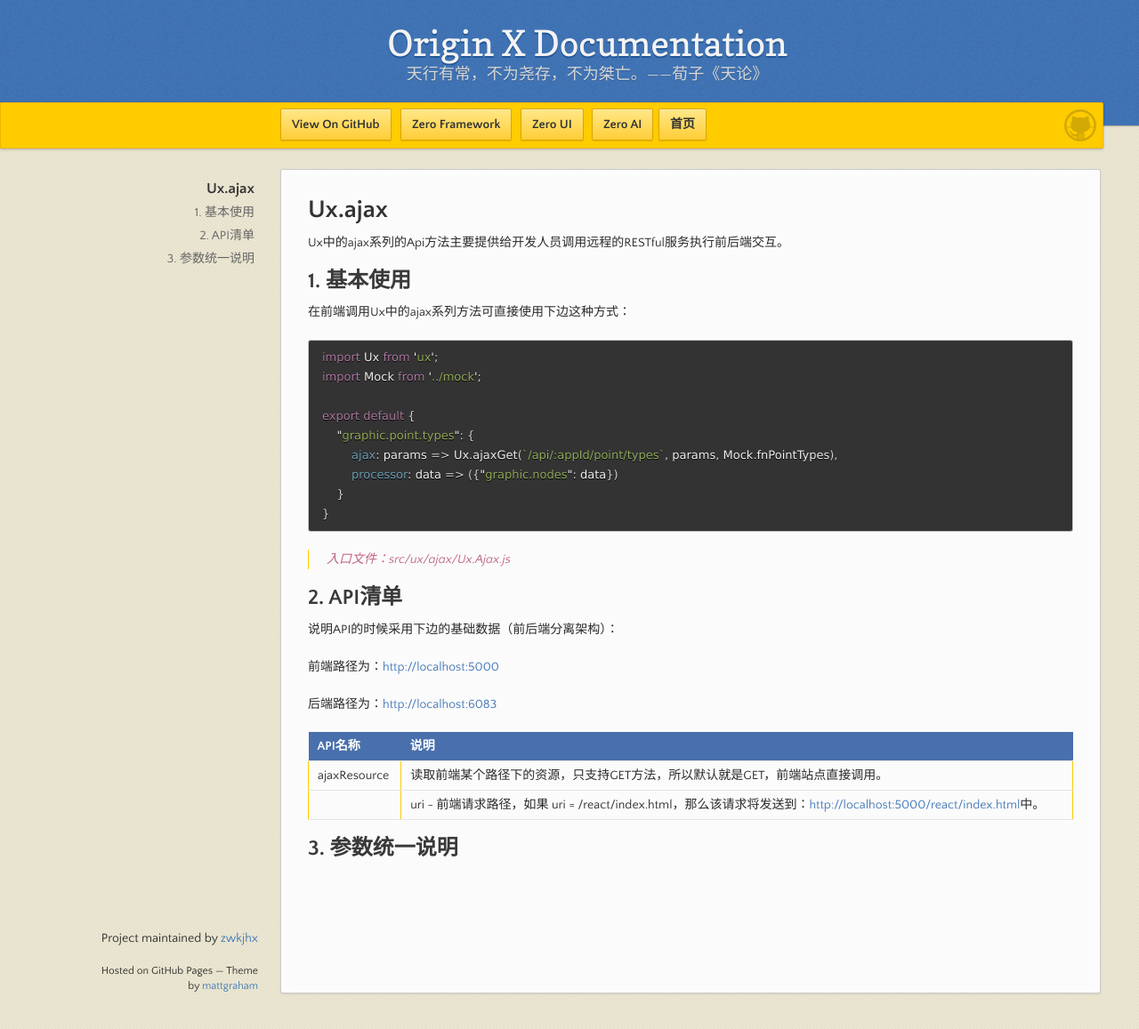
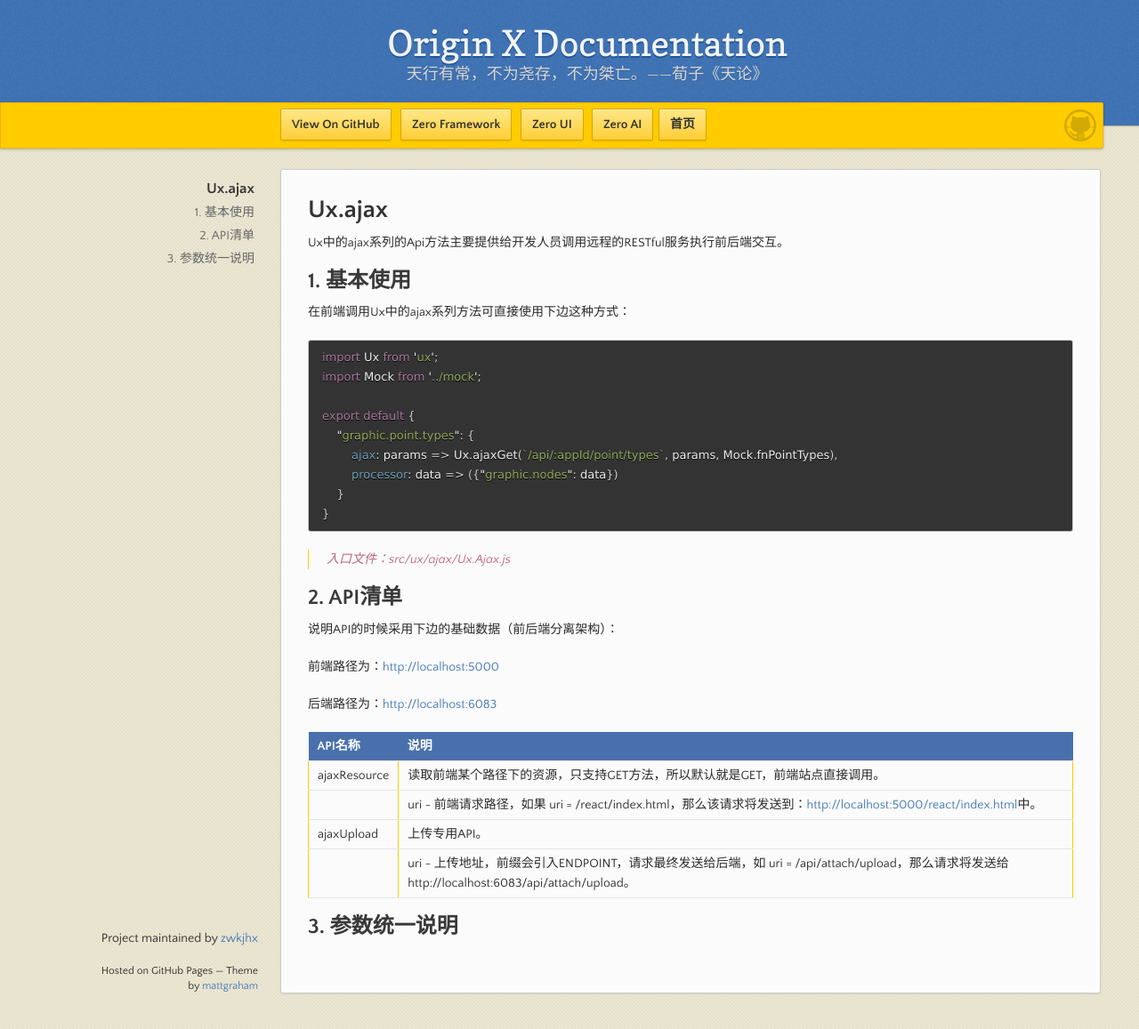
Before and after one commit to zwkjhx/ox-doc, a Jekyll site: the page built from utility-x/3-zero-uizhong-de-ux/uxi-001-uxajaxxxx.md, in a window 1280 px wide and 1157 px high. Shown: the whole window at 89% size. Built offline with Jekyll 4.4.1, drawn with Linux system fonts in a browser that asks for light colours; our own code applies the rules of GitHub Pages for plain Markdown files.

Commit message:
Updates utility-x/3-zero-uizhong-de-ux/uxi-001-uxajaxxxx.md
Auto commit by GitBook Editor

```diff
--- a/utility-x/3-zero-uizhong-de-ux/uxi-001-uxajaxxxx.md
+++ b/utility-x/3-zero-uizhong-de-ux/uxi-001-uxajaxxxx.md
@@ -32,5 +32,7 @@ export default {
 | :--- | :--- |
 | ajaxResource | 读取前端某个路径下的资源，只支持GET方法，所以默认就是GET，前端站点直接调用。 |
 |  | uri - 前端请求路径，如果 uri = /react/index.html，那么该请求将发送到：[http://localhost:5000/react/index.html](http://localhost:5000/react/index.html中。)中。 |
+| ajaxUpload | 上传专用API。 |
+|  | uri - 上传地址，前缀会引入ENDPOINT，请求最终发送给后端，如 uri = /api/attach/upload，那么请求将发送给 http://localhost:6083/api/attach/upload。 |
 
 ## 3. 参数统一说明
```
